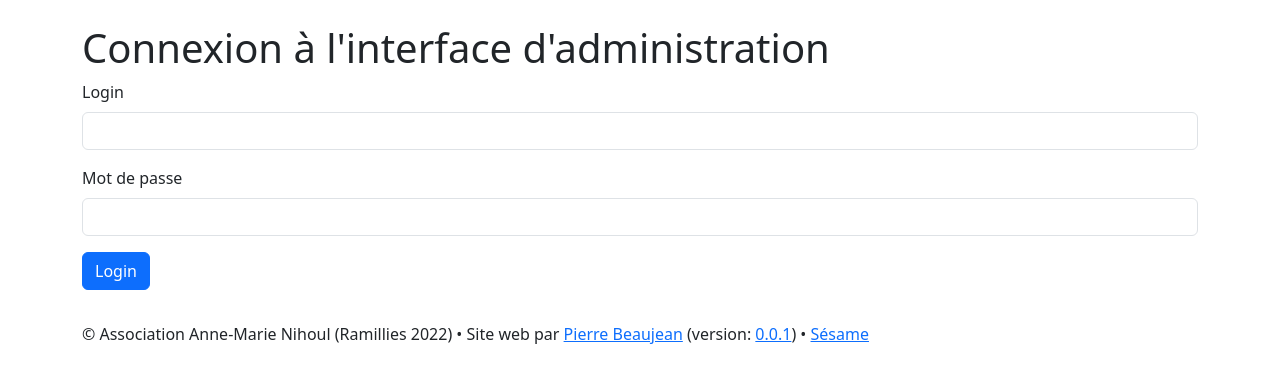
After one commit to pierre-24/photobooth, a Flask app: page /admin/login.html in a window 1280 px wide. The commit adds this page. Shown: the top 383 px of the page. Run offline with Flask 2, Linux system fonts and the light colour scheme; some libraries are stand-ins or nearby versions.

Commit message:
add admin

```diff
--- a/photobooth/__init__.py
+++ b/photobooth/__init__.py
@@ -8,12 +8,30 @@ from flask_sqlalchemy import SQLAlchemy
 from flask_bootstrap import Bootstrap5
 from flask_limiter import Limiter
 from flask_limiter.util import get_remote_address
+import flask_login
+
+from photobooth.filters import filters
 
 from photobooth import settings
 
 db = SQLAlchemy(session_options={'expire_on_commit': False})
 bootstrap = Bootstrap5()
 limiter = Limiter(key_func=get_remote_address)
+login_manager = flask_login.LoginManager()
+
+
+class User(flask_login.UserMixin):
+    def __init__(self, id_):
+        super().__init__()
+        self.id = id_
+
+
+@login_manager.user_loader
+def load_user(login):
+    if login != settings.APP_CONFIG['USERNAME']:
+        return
+
+    return User(login)
 
 
 @click.command('init')
@@ -49,11 +67,18 @@ def create_app():
     bootstrap.init_app(app)
     limiter.init_app(app)
 
+    login_manager.init_app(app)
+    login_manager.login_view = 'admin.login'  # automatic redirection
+
     # add CLI
     app.cli.add_command(init_command)
 
     # add blueprint
-    from photobooth.views import bp
-    app.register_blueprint(bp)
+    from photobooth.views import bp_main, bp_admin
+    app.register_blueprint(bp_main)
+    app.register_blueprint(bp_admin)
+
+    # add filters
+    app.jinja_env.filters.update(**filters)
 
     return app
--- /dev/null
+++ b/photobooth/filters.py
@@ -0,0 +1,64 @@
+from datetime import datetime, timedelta
+
+
+# --- Date formatter:
+__FMT_SMALL = 'le %d/%m/%y à %Hh%M'     # Small format
+__FMT_NORMAL = '%A %d %B %Y à %Hh%M'    # Normal format
+
+
+def datetime_from_utc_to_local(utc_datetime):
+    now_timestamp = datetime.now().timestamp()
+    offset = datetime.fromtimestamp(now_timestamp) - datetime.utcfromtimestamp(now_timestamp)
+    return utc_datetime + offset
+
+
+def delta_formatter(delta):
+    seconds = abs(delta.seconds)
+    future = delta.seconds < 0
+
+    if seconds < 5:
+        return 'maintenant'
+
+    if seconds > 3600:
+        hours = seconds // 3600
+        s = '{} heure{}'.format(hours, 's' if hours > 1 else '')
+    elif seconds > 60:
+        minutes = seconds // 60
+        s = '{} minute{}'.format(minutes, 's' if minutes > 1 else '')
+    else:
+        s = '{} seconde{}'.format(seconds, 's' if seconds > 1 else '')
+
+    return '{} {}'.format('dans' if future else 'il y a', s)
+
+
+def date_formatter(value, small=True):
+    if not isinstance(value, datetime):
+        return value
+
+    if value.tzinfo is None:
+        value = datetime_from_utc_to_local(value)
+
+    now = datetime.now()
+    now = now - timedelta(microseconds=now.microsecond)
+    delta = now - value
+    if delta.days == 0:
+        return delta_formatter(delta)
+    else:
+        return value.strftime(__FMT_SMALL if small else __FMT_NORMAL)
+
+
+# --- File size formatter
+def file_size_formatter(size):
+    if size > pow(1024, 2):
+        return '{:.1f} Mio'.format(size / pow(1024, 2))
+    elif size > pow(1024, 1):
+        return '{:.1f} Kio'.format(size / pow(1024, 1))
+    else:
+        return '{} o'.format(size)
+
+
+# filters
+filters = {
+    'date_formatter': date_formatter,
+    'file_size_formatter': file_size_formatter
+}
--- a/photobooth/forms.py
+++ b/photobooth/forms.py
@@ -43,3 +43,11 @@ class MainForm(FlaskForm):
     )
 
     submit_button = f.SubmitField("S'inscrire")
+
+
+class LoginForm(FlaskForm):
+    login = f.StringField('Login', validators=[f.validators.InputRequired()])
+    password = f.PasswordField('Mot de passe', validators=[f.validators.InputRequired()])
+    next = f.HiddenField(default='')
+
+    login_button = f.SubmitField('Login')
--- a/photobooth/models.py
+++ b/photobooth/models.py
@@ -29,3 +29,8 @@ class Request(BaseModel):
         o.note = note
 
         return o
+
+    def get_scrambled_email(self):
+        n = len(self.name) % 3
+        s = self.email.split('@')
+        return s[0][:1 + n] + '***' + (s[0][n - 3:] if len(s[0]) >= 4 else '') + '@{}'.format(s[1])
--- a/photobooth/settings.py
+++ b/photobooth/settings.py
@@ -30,6 +30,9 @@ WEBPAGE_INFO = {
     'recaptcha_public_key': ''  # Recaptcha
 }
 
+REQUEST_LIMIT = '10/hour;1 per 5 second'
+LOGIN_LIMIT = '10/hour;1 per 5 second'
+
 # Load the production settings, overwrite the existing ones if needed
 try:
     from settings_prod import *  # noqa
--- a/photobooth/templates/base.ex.html
+++ b/photobooth/templates/base.ex.html
@@ -31,7 +31,13 @@
     <footer class="container">
         <div id="bottom-txt" class="mt-2">
             &copy; {{ site_name }}
-            &bull; Site web par <a href="{{ author_url }}">{{ author_name }}</a>  (version: <a href="{{ repo_url }}/tree/v{{ site_version }}">{{ site_version }}</a>)
+            &bull; Site web par <a href="{{ author_url }}">{{ author_name }}</a>  (version: <a href="{{ repo_url }}">{{ site_version }}</a>)
+
+            {% if not current_user.is_authenticated %}
+                &bull; <a href="{{ url_for('admin.login') }}">Sésame</a>
+            {% else %}
+                &bull; <a href="{{ url_for('admin.index') }}">Administration</a> (<a href="{{ url_for('admin.logout') }}">Se déconnecter</a>)
+            {% endif %}
         </div>
     </footer>
 
--- /dev/null
+++ b/photobooth/templates/login.html
@@ -0,0 +1,16 @@
+{% extends "base.ex.html" %}
+{% from 'bootstrap5/form.html' import render_field %}
+
+{% block page_title %}Connexion{% endblock %}
+
+{% block content %}
+    <h1>Connexion à l'interface d'administration</h1>
+
+    <form method="post">
+        {{ form.csrf_token }}
+        {{ form.next(value=next) }}
+        {{ render_field(form.login) }}
+        {{ render_field(form.password) }}
+        {{ render_field(form.login_button) }}
+    </form>
+{% endblock %}
--- a/photobooth/views.py
+++ b/photobooth/views.py
@@ -1,10 +1,11 @@
-import flask
 from flask.views import View
 from flask import Blueprint
+import flask
 
-from photobooth import settings, forms, models, db
+import flask_login
+from flask_login import login_required
 
-bp = Blueprint('main', __name__, url_prefix='/')
+from photobooth import settings, forms, models, db, limiter, User
 
 
 class RenderTemplateView(View):
@@ -106,9 +107,14 @@ class FormView(RenderTemplateView):
             flask.abort(403)
 
 
+# -- MAIN
+bp_main = Blueprint('main', __name__, url_prefix='/')
+
+
 class IndexView(FormView):
     template_name = 'index.html'
     form_class = forms.MainForm
+    decorators = [limiter.limit(settings.REQUEST_LIMIT)]
 
     def form_valid(self, form):
         print(form.name.data)
@@ -128,4 +134,74 @@ class IndexView(FormView):
         return super().form_valid(form)
 
 
-bp.add_url_rule('/', view_func=IndexView.as_view(name='index'))
+bp_main.add_url_rule('/', view_func=IndexView.as_view(name='index'))
+
+
+# -- ADMIN
+bp_admin = Blueprint('admin', __name__, url_prefix='/admin')
+
+
+class LoginView(FormView):
+    form_class = forms.LoginForm
+    template_name = 'login.html'
+    decorators = [limiter.limit(settings.LOGIN_LIMIT)]
+
+    def get_context_data(self, *args, **kwargs):
+        ctx = super().get_context_data(*args, **kwargs)
+        ctx['next'] = flask.request.args.get('next', '')
+        return ctx
+
+    def dispatch_request(self, *args, **kwargs):
+
+        if flask_login.current_user.is_authenticated:
+            flask.flash('Vous êtes déjà connecté', category='error')
+            return flask.redirect(flask.request.args.get('next', flask.url_for('visitor.index')))
+
+        return super().dispatch_request(*args, **kwargs)
+
+    def form_valid(self, form):
+
+        if form.login.data != settings.APP_CONFIG['USERNAME'] or form.password.data != settings.APP_CONFIG['PASSWORD']:
+            flask.flash('Utilisateur ou mot de passe incorrect', 'error')
+            return self.form_invalid(form)
+
+        flask_login.login_user(User(form.login.data))
+
+        next = form.next.data
+        self.success_url = flask.url_for('admin.index') if next == '' else next
+        return super().form_valid(form)
+
+
+bp_admin.add_url_rule('/login.html', view_func=LoginView.as_view(name='login'))
+
+
+@login_required
+@bp_admin.route('/logout', endpoint='logout')
+def logout():
+    flask_login.logout_user()
+    flask.flash('Vous êtes déconnecté.')
+    return flask.redirect(flask.url_for('main.index'))
+
+
+# -- Index
+class AdminBaseMixin:
+    decorators = [login_required]
+
+
+class AdminIndexView(AdminBaseMixin, RenderTemplateView):
+    template_name = 'admin.html'
+    decorators = [login_required]
+
+    def get_context_data(self, *args, **kwargs):
+        ctx = super().get_context_data(*args, **kwargs)
+
+        req = models.Request.query
+
+        ctx['num_requests'] = req.count()
+        ctx['num_newsletters'] = req.filter(models.Request.add_to_newsletter.is_(True)).count()
+        ctx['requests'] = req.order_by(models.Request.id.desc()).all()
+
+        return ctx
+
+
+bp_admin.add_url_rule('/index.html', view_func=AdminIndexView.as_view(name='index'))
--- a/requirements.txt
+++ b/requirements.txt
@@ -5,3 +5,4 @@ email_validator
 bootstrap-flask
 Flask-Limiter
 Flask-WTF
+Flask-Login
```
Also changed, not shown: photobooth/templates/admin.html (added, +35 -0 lines).
